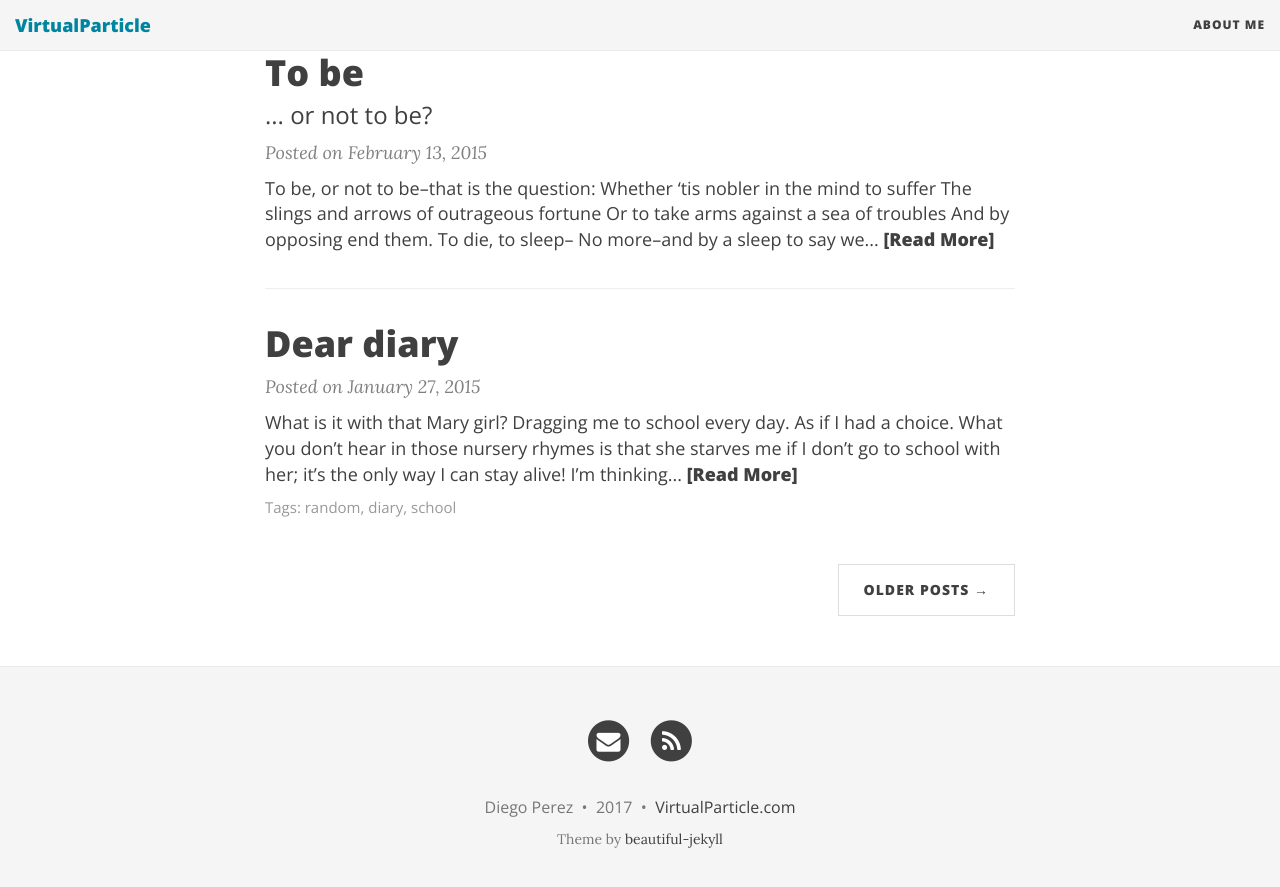
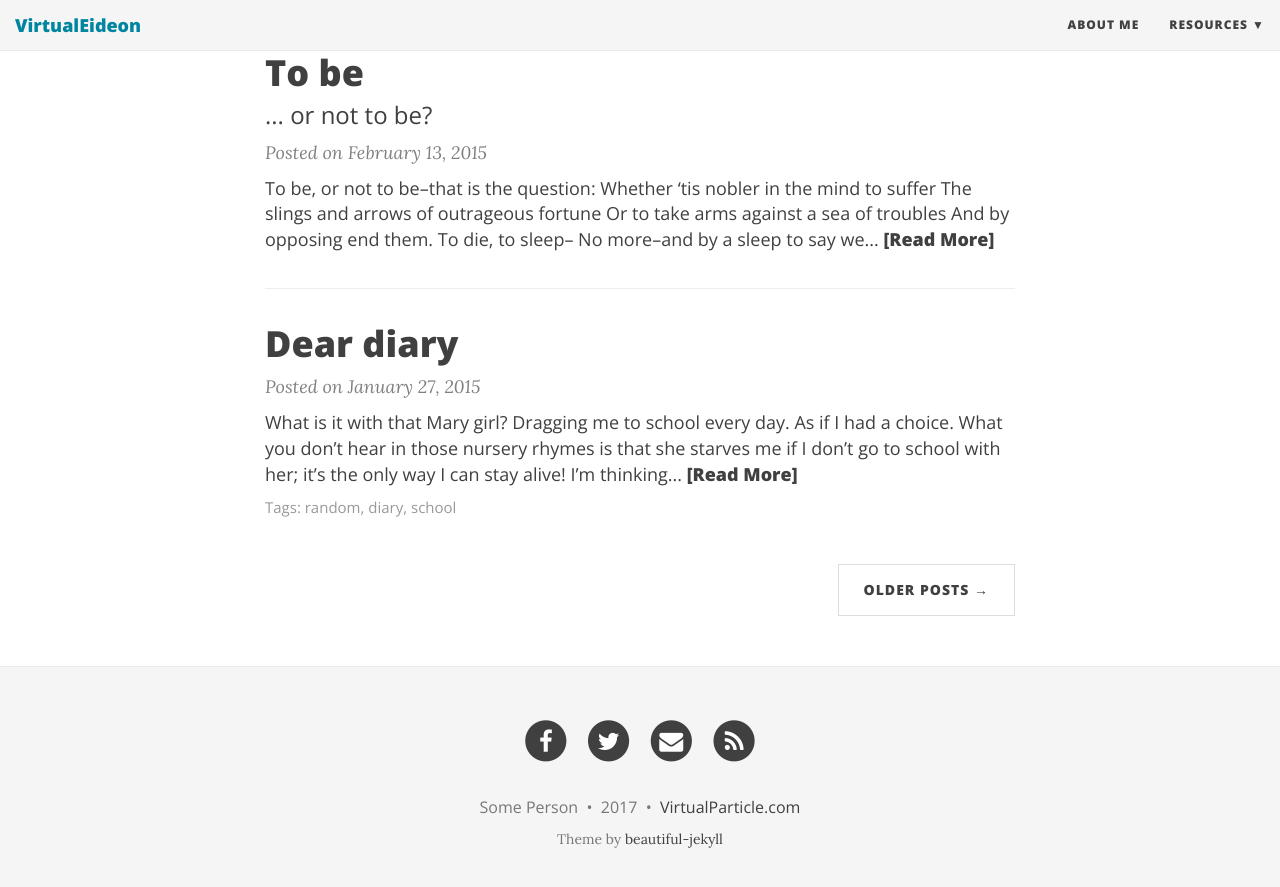
Before and after one commit to darkquasar/darkquasar.github.io, a Jekyll site: the page built from index.html, in a window 1280 px wide and 900 px high, scrolled down 1142 px. Shown: the top 887 px of the window. Built offline with Jekyll 4.4.1, drawn with Linux system fonts in a browser that asks for light colours; nearby versions of some CDN libraries; the list of posts is cut into pages by our own code; some of the changed lines change nothing that is shown.

Commit message:
Update _config.yml

```diff
--- a/_config.yml
+++ b/_config.yml
@@ -14,7 +14,7 @@ baseurl: ""
 # Of course don't forget to change the username and projectname to YOUR username and project
 
 # Name of website
-title: VirtualParticle
+title: VirtualEideon
 
 # Short description of your site
 description: Investigations on the transient fluctuations of reality in the cybersphere
@@ -24,6 +24,11 @@ description: Investigations on the transient fluctuations of reality in the cybe
 # List of links in the navigation bar
 navbar-links:
   About Me: "aboutme"
+  Resources:
+    - Beautiful Jekyll: "http://deanattali.com/beautiful-jekyll/"
+    - Learn markdown: "http://www.markdowntutorial.com/"
+    - GitHub Pages: "https://pages.github.com/"
+
 
 # Image to show in the navigation bar - image must be a square (width = height)
 # Remove this parameter if you don't want an image in the navbar
@@ -38,7 +43,7 @@ avatar: "/img/OneLoop_2.png"
 # Change all these values or delete the ones you don't want.
 # Important: you must keep the "name" parameter, everything else you can remove
 author:
-  name: Diego Perez
+  name: Some Person
   email: "darkquasar7@gmail.com"
   facebook: yourname  # eg. daattali
   github: darkquasar    # eg. daattali
@@ -57,9 +62,9 @@ author:
 # Select which links to show in the footer
 footer-links-active:
   rss: true
-  facebook: false
+  facebook: true
   email: true
-  twitter: false
+  twitter: true
   google-plus: false
   github: false
   reddit: false
@@ -74,10 +79,10 @@ footer-links-active:
 
 # Select which share links to show in posts
 share-links-active:
-  twitter: false
-  facebook: false
+  twitter: true
+  facebook: true
   google: false
-  linkedin: false
+  linkedin: true
 
 # How to display the link to the website in the footer
 # Remove this if you don't want a link in the footer
@@ -107,7 +112,7 @@ title-separator: "-"
 # --- Don't need to touch anything below here (but you can if you want) --- #
 
 # Output options (more information on Jekyll's site)
-timezone: "Australia/Tasmania"
+timezone: "Australia/Melbourne"
 markdown: kramdown
 highlighter: rouge
 permalink: /:year-:month-:day-:title/
@@ -202,5 +207,8 @@ prose:
 gems:
   - jekyll-paginate
 
+# Adding the ability to put posts in the future (DarkQuasar)
+future: true
+
 # Beautiful Jekyll / Dean Attali
 # 2fc73a3a967e97599c9763d05e564189
```
